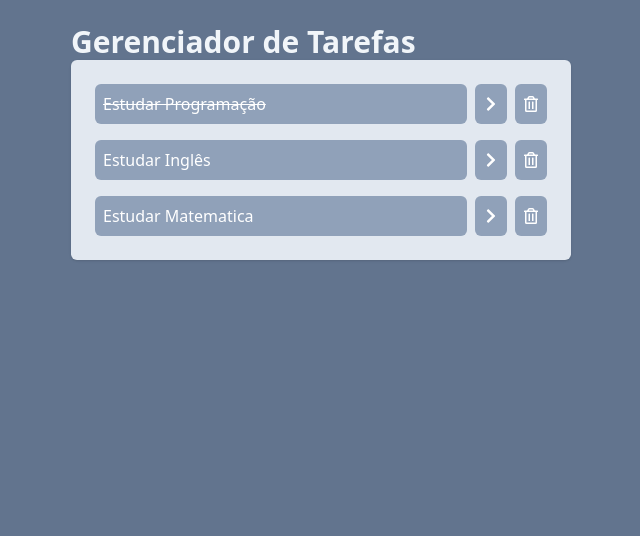
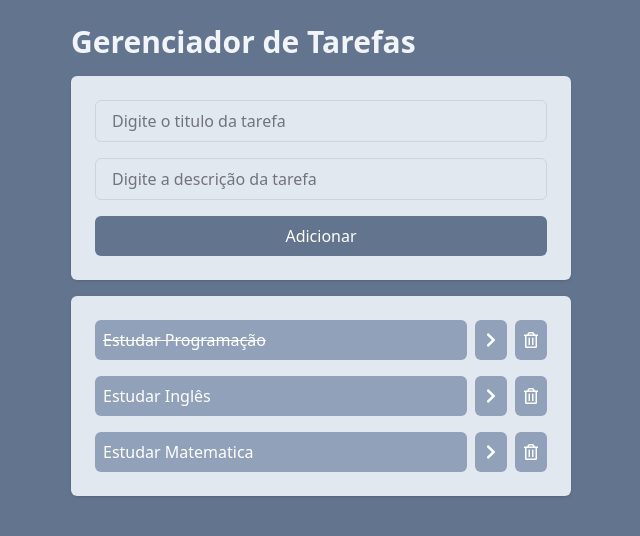
Before and after one commit to Uberdanalmeida/gerenciador-de-tarefas, a React (Vite) app: page / in a window 1280 px wide. Shown: the top 536 px of the page, without its empty margins (319-959 px from the left). Built offline with nearby package versions, Linux system fonts and the light colour scheme.

Commit message:
Criando a estrutura do componente AddTask.

```diff
--- a/src/App.jsx
+++ b/src/App.jsx
@@ -45,7 +45,7 @@
 
   return (
     <div className='h-screen w-screen bg-slate-500 flex justify-center p-6'>
-      <div className='w-[500px]'>
+      <div className='w-[500px] space-y-4'>
         <h1 className='text-3xl text-slate-100 font-bold text-cenetr'>Gerenciador de Tarefas</h1>
         <AddTask></AddTask>
           <Task taskList={list} onTaskClick={onTaskClick} deleteTask={deleteTask}></Task>
--- a/src/components/AddTask.jsx
+++ b/src/components/AddTask.jsx
@@ -1,6 +1,10 @@
 function AddTask() {
     return (
-        <div></div>
+        <div className="space-y-4 p-6 bg-slate-200 rounded-md shadow flex flex-col">
+            <input type="text" name="" id="" placeholder="Digite o titulo da tarefa" className="border border-slate-300 outline-slate-400 px-4 py-2 rounded-md"/>
+            <input type="text" name="" id="" placeholder="Digite a descrição da tarefa" className="border border-slate-300 outline-slate-400 px-4 py-2 rounded-md"/>
+            <button className="bg-slate-500 text-white px-4 py-2 rounded-md font-medium">Adicionar</button>
+        </div>
     )
 }
 
```
